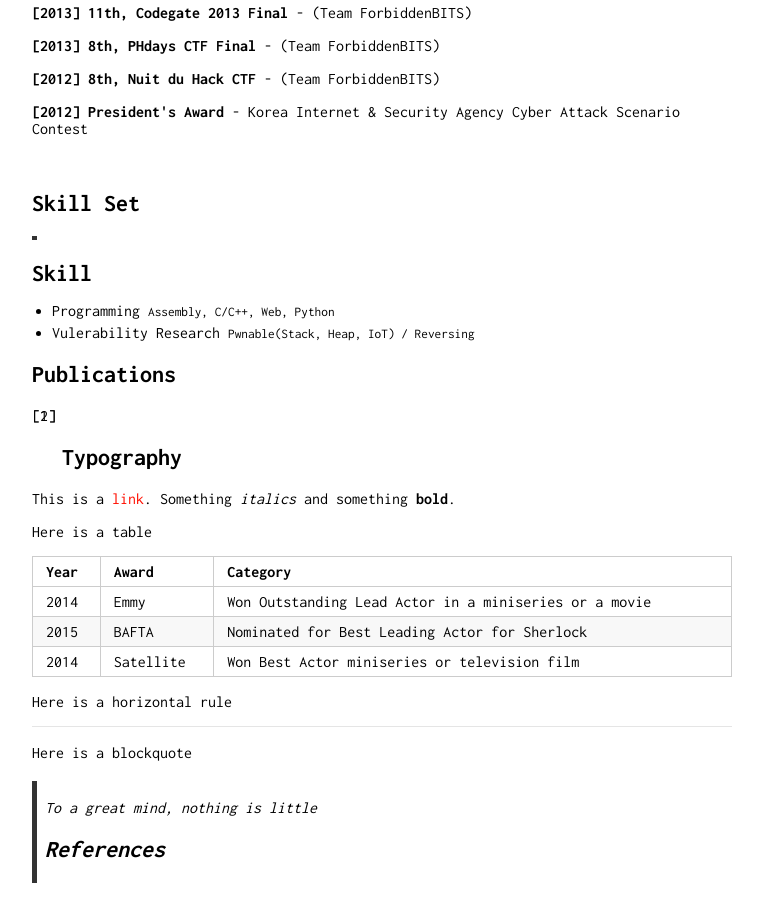
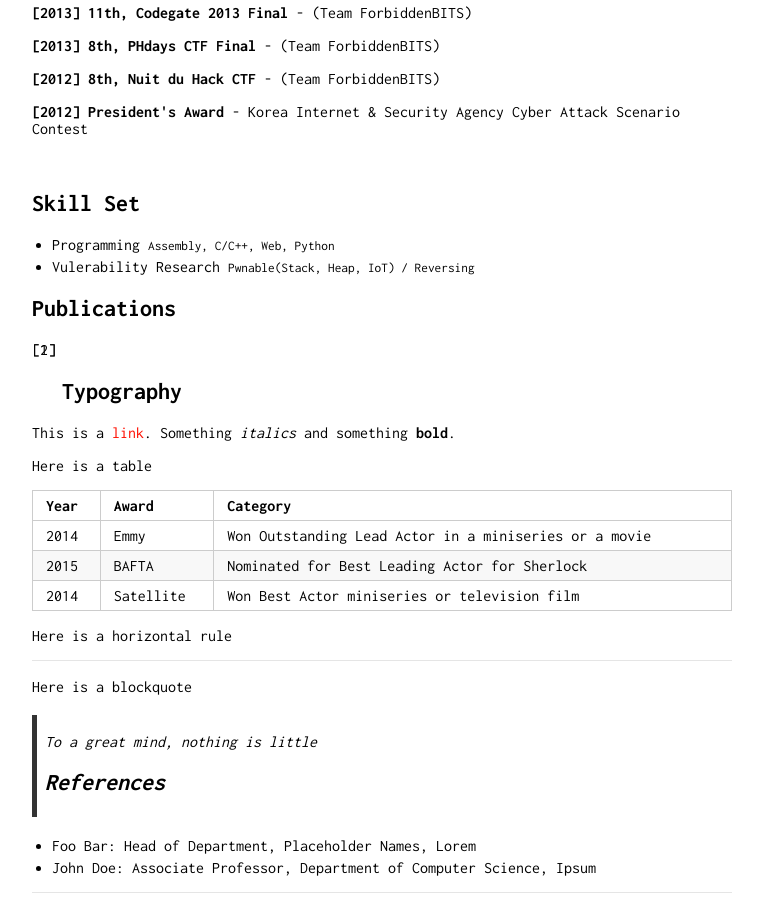
Before and after one commit to Bugeun/bugeun.github.io, a Jekyll site: the page built from index.md, in a window 1280 px wide and 900 px high, scrolled down 998 px. Shown: the whole window, without its empty margins (258-1021 px from the left). Built offline with Jekyll 4.4.1, drawn with Linux system fonts in a browser that asks for light colours.

Commit message:
Update index.md

```diff
--- a/index.md
+++ b/index.md
@@ -63,9 +63,7 @@ Vulnerability Researcher
 &nbsp;
 
 ## Skill Set
->
 <section>
-<h2 style="margin-bottom: 1rem">Skill</h2>
         <ul>
           <li>Programming <small>Assembly, C/C++, Web, Python</small></li>
           <li>
```
